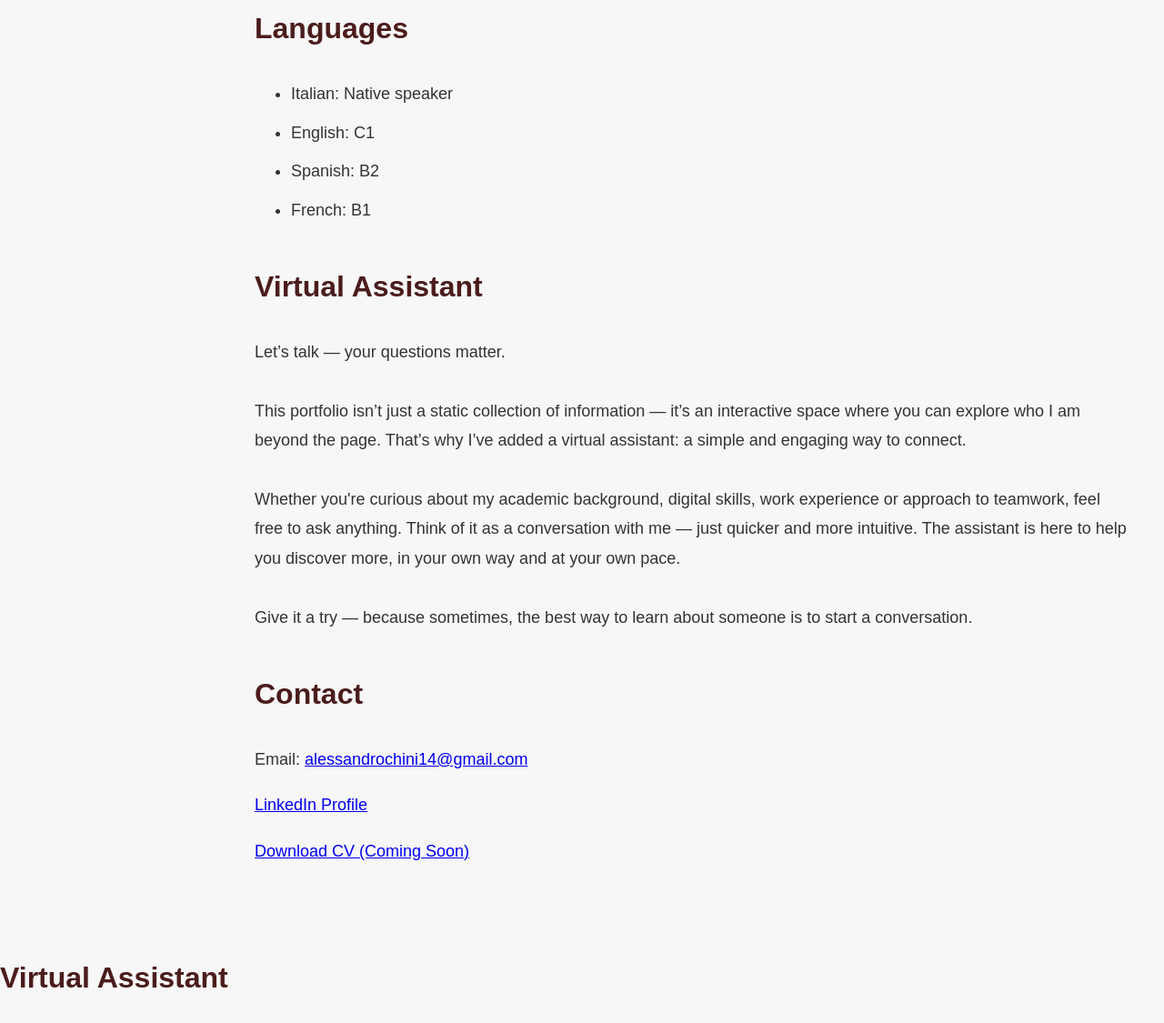
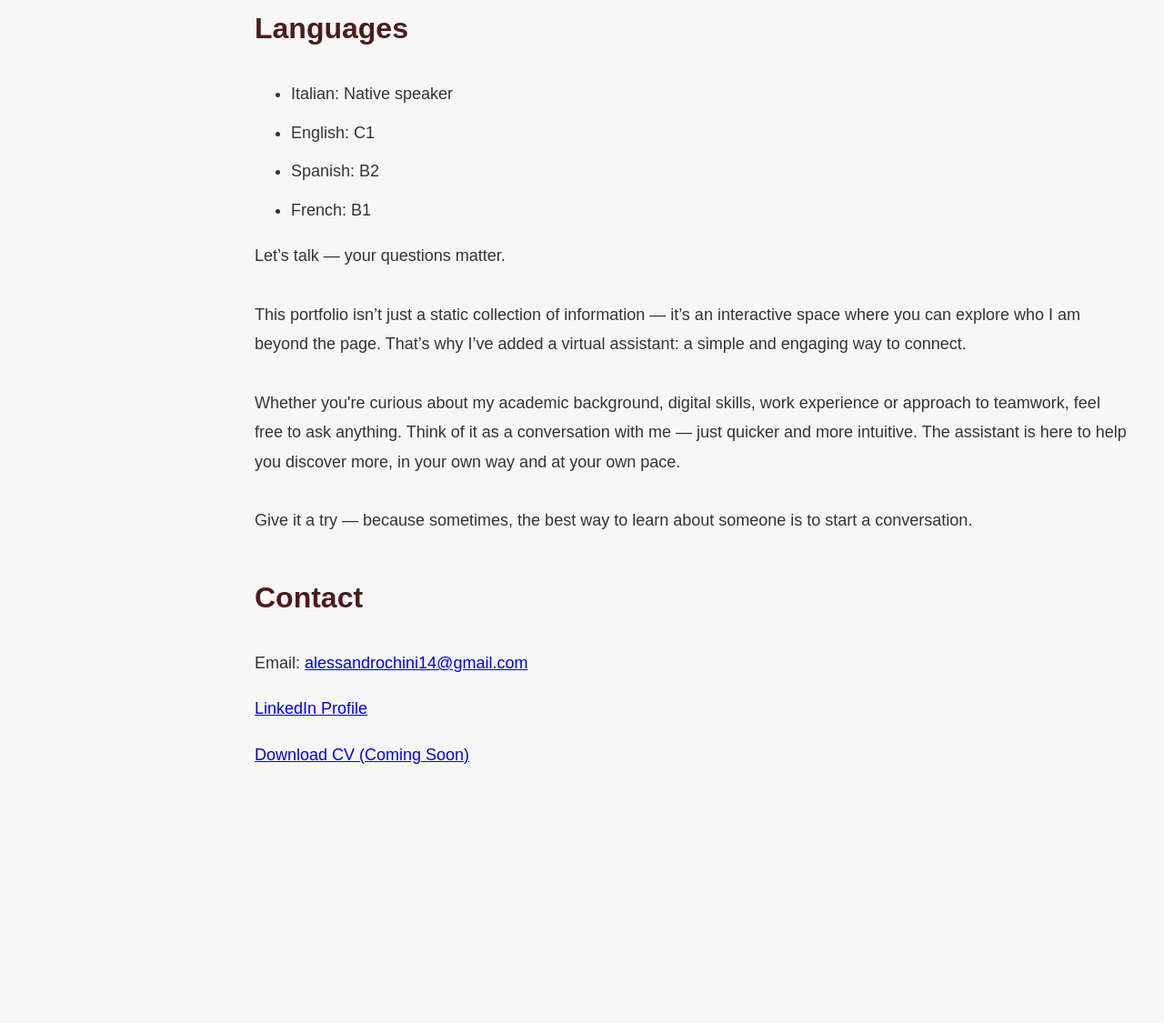
Before and after one commit to alessandrochini/alessandrochini.github.io, a plain HTML site: page index-it.html in a window 1280 px wide. Shown: the part 2117-3242 px from the top of the page at 91% size. After the commit the page ends 3018 px from the top, so only its background shows below. Drawn offline with Linux system fonts and the light colour scheme.

Commit message:
Add files via upload

```diff
--- a/index-it.html
+++ b/index-it.html
@@ -108,7 +108,7 @@
 
 
 <section id="virtual-assistant">
-    <h2>Virtual Assistant</h2>
+
     <p>
         Let’s talk — your questions matter.<br><br>
         This portfolio isn’t just a static collection of information — it’s an interactive space where you can explore who I am beyond the page.
@@ -129,7 +129,7 @@
     </div>
 
 
-        <h2>Virtual Assistant</h2>
+
 
     </section>
 
```
Also changed, not shown: index.html (+2 -2 lines).
